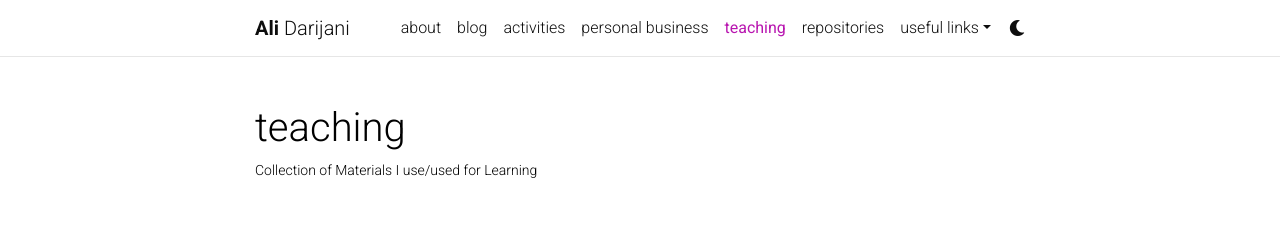
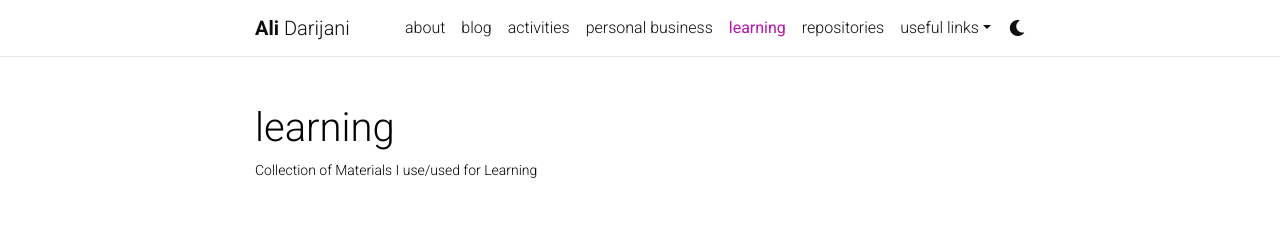
Before and after one commit to adarijani/adarijani.github.io_archived, a Jekyll site: the page built from _pages/teaching.md, in a window 1280 px wide and 900 px high. Shown: the top 225 px of the window. Built offline with Jekyll 4.4.1, drawn with Linux system fonts in a browser that asks for light colours; comment, search, counter and statistics services are not loaded; a style sheet for code colours, icons or effects is not loaded.

Commit message:
Update teaching.md

```diff
--- a/_pages/teaching.md
+++ b/_pages/teaching.md
@@ -1,7 +1,7 @@
 ---
 layout: page
-title: teaching
-permalink: /teaching/
+title: learning
+permalink: /learning/
 description: Collection of Materials I use/used for Learning
 nav: true
 nav_order: 4
```
